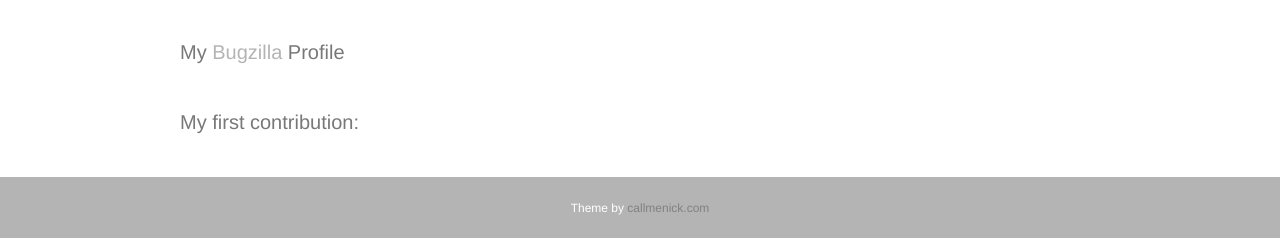
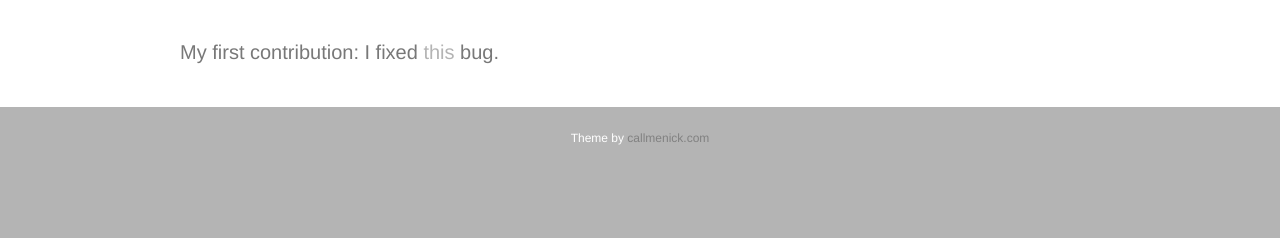
Before and after one commit to marialai-zz/marialai.github.io, a plain HTML site: page gsoc.html in a window 1280 px wide. Shown: the part 746-984 px from the top of the page. After the commit the page ends 914 px from the top, so only its background shows below. Drawn offline with Linux system fonts and the light colour scheme.

Commit message:
changed outreachy and gsoc

```diff
--- a/gsoc.html
+++ b/gsoc.html
@@ -39,8 +39,8 @@
       <section class="module content">
         <div class="container">
           <h2>I'm Maria.</h2>
-          <p>My <a href="https://bugzilla.mozilla.org/user_profile?login=mttlai11%40gmail.com">Bugzilla</a> Profile</p>
-          <p>My first contribution:</p>
+          <!--<p>My <a href="https://bugzilla.mozilla.org/user_profile?login=mttlai11%40gmail.com">Bugzilla</a> Profile</p>-->
+          <p>My first contribution: I fixed <a href="https://github.com/mozilla/fxa-content-server/issues/3639">this</a> bug.</p>
           </div>
       </section>
 <!--
```
Also changed, not shown: outreachy.html (+2 -2 lines).
